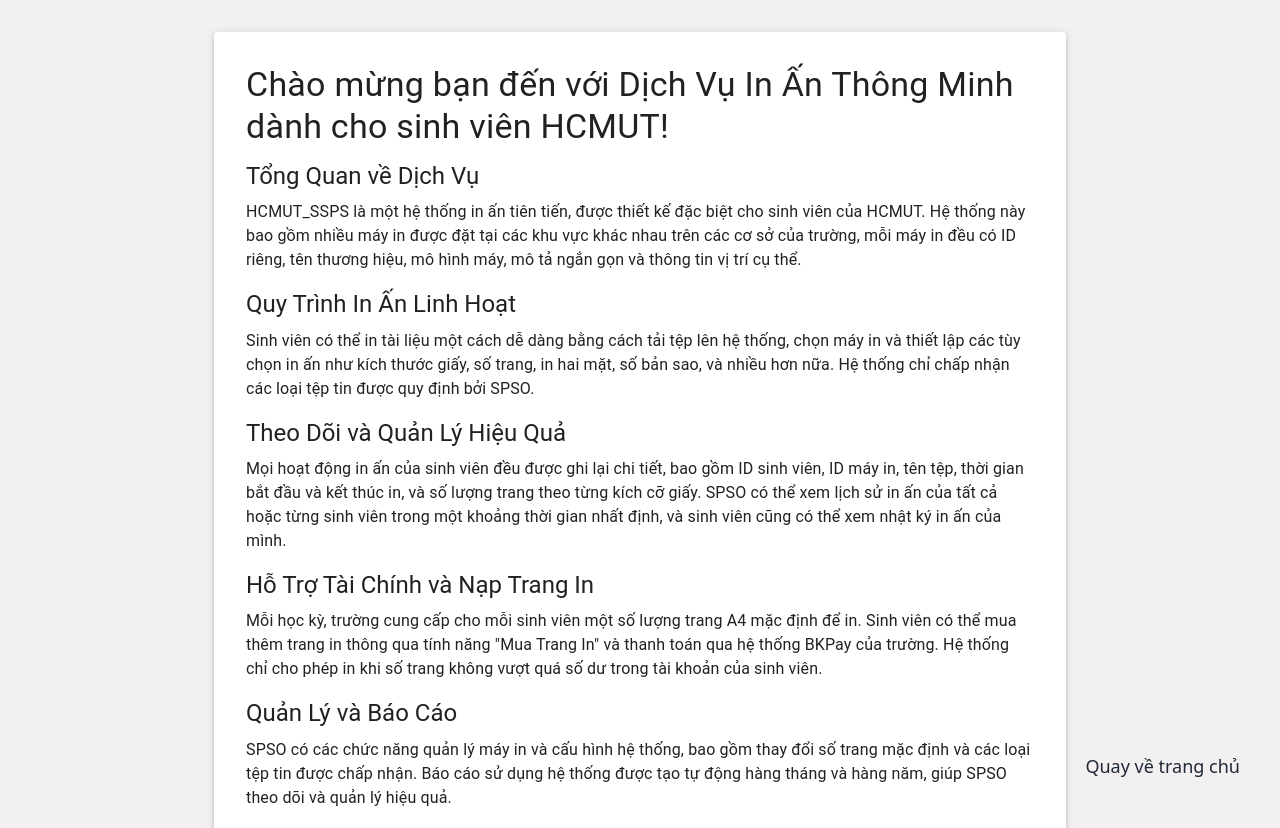
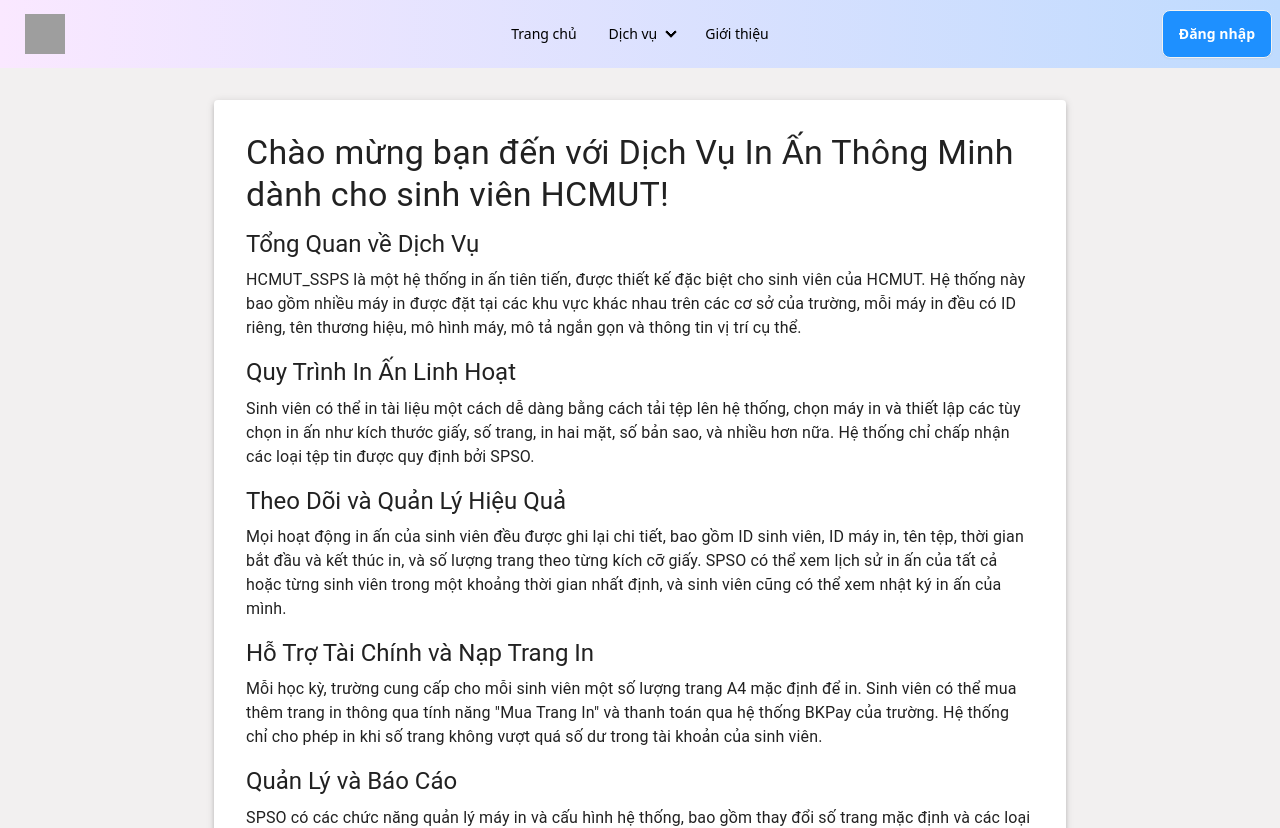
Before and after one commit to kuramaa97/CO3001_SE_HK231, a React (Vite) app in the folder Smart Printing Service/: page /about in a window 1280 px wide. Shown: the top 828 px of the page. Built offline with nearby package versions, Linux system fonts and the light colour scheme; grey boxes are pictures that could not be loaded.

Commit message:
modify location, navbar color

```diff
--- a/Smart Printing Service/src/App.tsx
+++ b/Smart Printing Service/src/App.tsx
@@ -13,7 +13,7 @@
 
   return (
       <div className="flex flex-col min-h-screen bg-[#F2F0F0]">
-        {location.pathname === '/' && <Navbar/>}
+        {(location.pathname === '/' || location.pathname === '/about') && <Navbar/>}
         <Routes>
           <Route path="/" element={<Home />} />
           <Route path="/services/printing" element={<Printing key={location.key} />} />
--- a/Smart Printing Service/src/PrinterData.ts
+++ b/Smart Printing Service/src/PrinterData.ts
@@ -1,10 +1,10 @@
 const PrinterData = [
-    { id: 1, name: 'Canon LBP 3300', isAvailable: true, brand: 'Canon', location: 'New York Office' },
-    { id: 2, name: 'HP LaserJet Pro M15w', isAvailable: false, brand: 'HP', location: 'San Francisco Office' },
-    { id: 3, name: 'Epson EcoTank L3150', isAvailable: true, brand: 'Epson', location: 'Chicago Office' },
-    { id: 4, name: 'Brother HL-L2350DW', isAvailable: false, brand: 'Brother', location: 'Boston Office' },
-    { id: 5, name: 'Canon PIXMA G6020', isAvailable: true, brand: 'Canon', location: 'Los Angeles Office' },
-    { id: 6, name: 'HP OfficeJet Pro 9015', isAvailable: false, brand: 'HP', location: 'Seattle Office' },
+    { id: 1, name: 'Canon LBP 3300', isAvailable: true, brand: 'Canon', location: 'Cơ sở 1' },
+    { id: 2, name: 'HP LaserJet Pro M15w', isAvailable: false, brand: 'HP', location: 'Cơ sở 1' },
+    { id: 3, name: 'Epson EcoTank L3150', isAvailable: true, brand: 'Epson', location: 'Cơ sở 1' },
+    { id: 4, name: 'Brother HL-L2350DW', isAvailable: false, brand: 'Brother', location: 'Cơ sở 2' },
+    { id: 5, name: 'Canon PIXMA G6020', isAvailable: true, brand: 'Canon', location: 'Cơ sở 2' },
+    { id: 6, name: 'HP OfficeJet Pro 9015', isAvailable: false, brand: 'HP', location: 'Cơ sở 2' },
     // { id: 7, name: 'Epson WorkForce WF-7210DTW', isAvailable: true, brand: 'Epson', location: 'Austin Office' },
     // { id: 8, name: 'Brother MFC-J5330DW', isAvailable: false, brand: 'Brother', location: 'Denver Office' },
 ];
--- a/Smart Printing Service/src/components/Navbar.tsx
+++ b/Smart Printing Service/src/components/Navbar.tsx
@@ -6,7 +6,7 @@
 
 
   return (
-    <div className="navbar bg-[#F2F0F0]  text-neutral-content">
+    <div className="navbar bg-gradient-to-r from-fuchsia-100 to-blue-200 text-neutral-content">
       <div className="navbar-start">
         <div className="dropdown">
           <label tabIndex={0} className="btn btn-ghost lg:hidden">
@@ -28,7 +28,7 @@
         </div>
         <Link to="/" className="btn btn-ghost text-xl"><img src="https://quanlycongnghiep.com/wp-content/uploads/2019/06/logo-hcmut.png" alt="logo" className="h-10 w-10"></img></Link>
       </div>
-      <div className="navbar-center hidden lg:flex">
+      <div className="navbar-center hidden lg:flex text-black text-lg">
         <ul className="menu menu-horizontal px-1">
           <li><Link to="/">Trang chủ</Link></li>
           <li tabIndex={0}>
--- a/Smart Printing Service/src/components/PrinterInfo.tsx
+++ b/Smart Printing Service/src/components/PrinterInfo.tsx
@@ -15,8 +15,8 @@
   return (
     <div className={className}>
     <LabeledBorder className={className} label="Thông tin máy">
-      <Typography variant="body1" className="text-black"><span className="mr-[95px]">Tên máy:</span> {name}</Typography>
-      <Typography variant="body1" className="text-black"><span className="mr-[83px]">Trạng thái:</span> {isAvailable ? 'Khả dụng' : 'Không khả dụng'}</Typography>
+      <Typography variant="body1" className="text-black"><span className="mr-[93px]">Tên máy:</span> {name}</Typography>
+      <Typography variant="body1" className="text-black"><span className="mr-[84px]">Trạng thái:</span> {isAvailable ? 'Khả dụng' : 'Không khả dụng'}</Typography>
       <Typography variant="body1" className="text-black"><span className="mr-[118px]">Hãng:</span> {brand}</Typography>
       <Typography variant="body1" className="text-black"><span className="mr-[92px]">Địa điểm:</span> {location}</Typography>
     </LabeledBorder>
--- a/Smart Printing Service/src/pages/About.tsx
+++ b/Smart Printing Service/src/pages/About.tsx
@@ -1,6 +1,5 @@
 import React from 'react';
 import { Container, Typography, Box, Paper } from '@mui/material';
-import { Link } from 'react-router-dom';
 
 const About: React.FC = () => {
   return (
@@ -50,9 +49,6 @@
             HCMUT_SSPS - Đồng hành cùng mỗi bước chân sinh viên, hỗ trợ học tập và nghiên cứu một cách hiệu quả và tiện lợi!
           </Typography>
         </Paper>
-        <div tabIndex={0} className='fixed bottom-5 right-10 z-[1] w-30 text-lg'>
-          <Link to={'/'}>Quay về trang chủ</Link>
-        </div>
       </Box>
     </Container>
   );
--- a/Smart Printing Service/src/pages/Printing/Process.tsx
+++ b/Smart Printing Service/src/pages/Printing/Process.tsx
@@ -4,7 +4,7 @@
 import CircularProgress from '@mui/material/CircularProgress';
 import CheckCircleIcon from '@mui/icons-material/CheckCircle';
 import Typography from '@mui/material/Typography';
-import { Link, useLocation, useNavigate } from 'react-router-dom';
+import { Link } from 'react-router-dom';
 
 const Process: React.FC = () => {
   const [stage, setStage] = useState(0);
--- a/Smart Printing Service/src/pages/Printing/Select.tsx
+++ b/Smart Printing Service/src/pages/Printing/Select.tsx
@@ -70,7 +70,8 @@
         }
       }}>
       Áp dụng
-      </button>    </div>
+      </button>
+    </div>
   );
 };
 
--- a/Smart Printing Service/src/pages/Printing/Setting.tsx
+++ b/Smart Printing Service/src/pages/Printing/Setting.tsx
@@ -164,7 +164,7 @@
       className="mt-10 px-10 py-2 bg-blue-500 text-white rounded"
       onClick={() => {
         if (!isFormValid) {
-          alert('Làm ơn điền đầy đủ thông tin');
+          alert('Xin hãy nhập đầy đủ thông tin');
         }
         else {
           navigate('#process')
```
